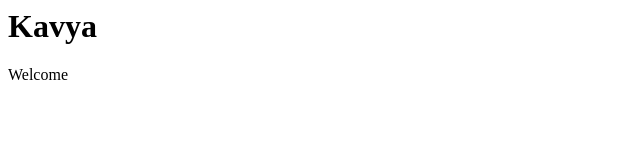
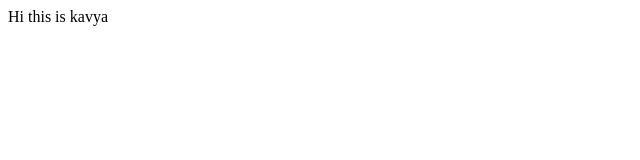
Before and after one commit to Kavya-Avilala/html, a plain HTML site: page Index.html in a window 1280 px wide. Shown: the whole page, without its empty margins (0-640 px from the left). Drawn offline with Linux system fonts and the light colour scheme.

Commit message:
Update Index.html

```diff
--- a/Index.html
+++ b/Index.html
@@ -1,9 +1,8 @@
 <html>
 <head>
-<title>Think Champ</title>
+<title>Think champ</title>
 </head>
 <body>
-<h1>Kavya</h1>
-<p>Welcome</p>
+<p> Hi this is kavya </p>
 </body>
 </html>
```
